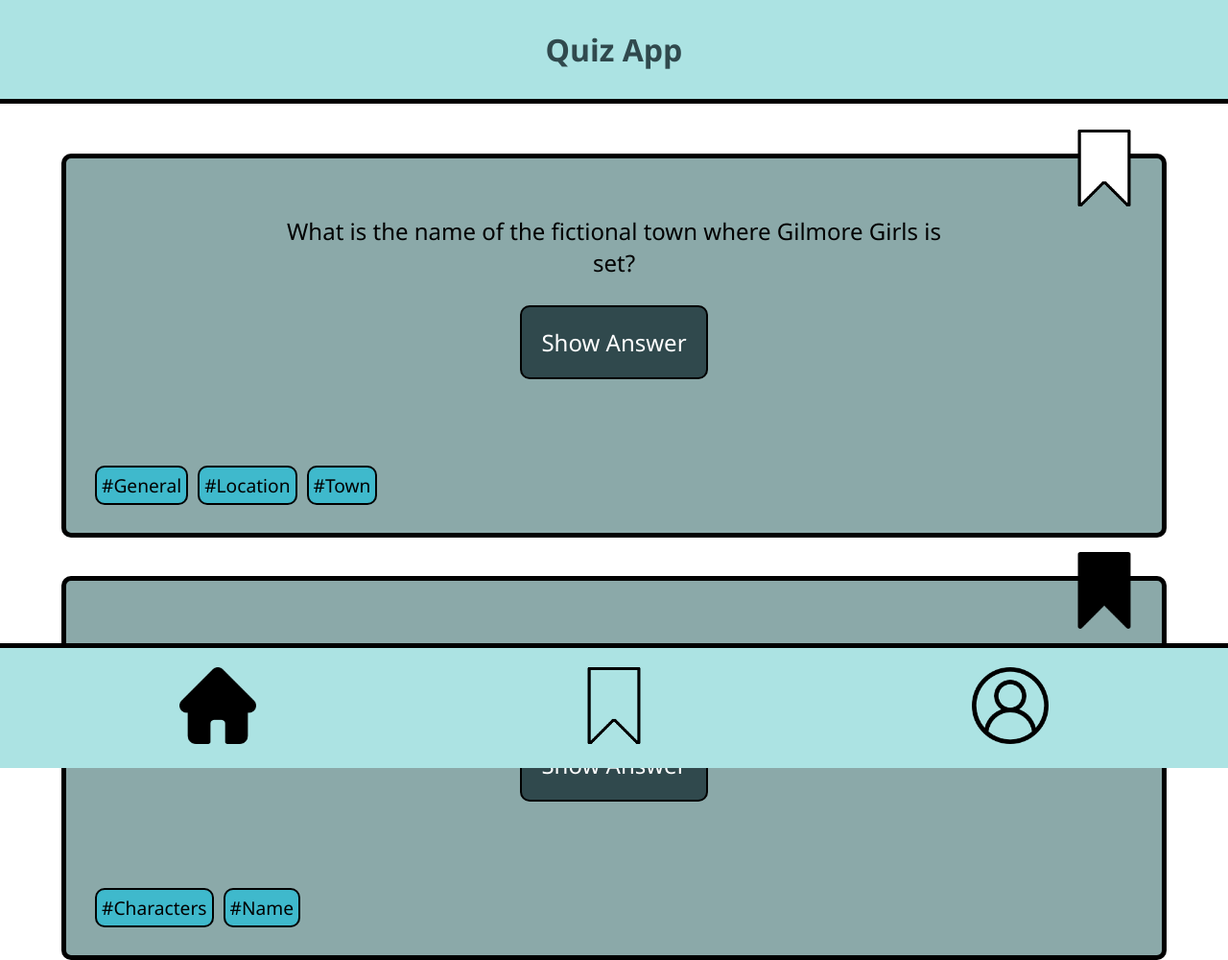
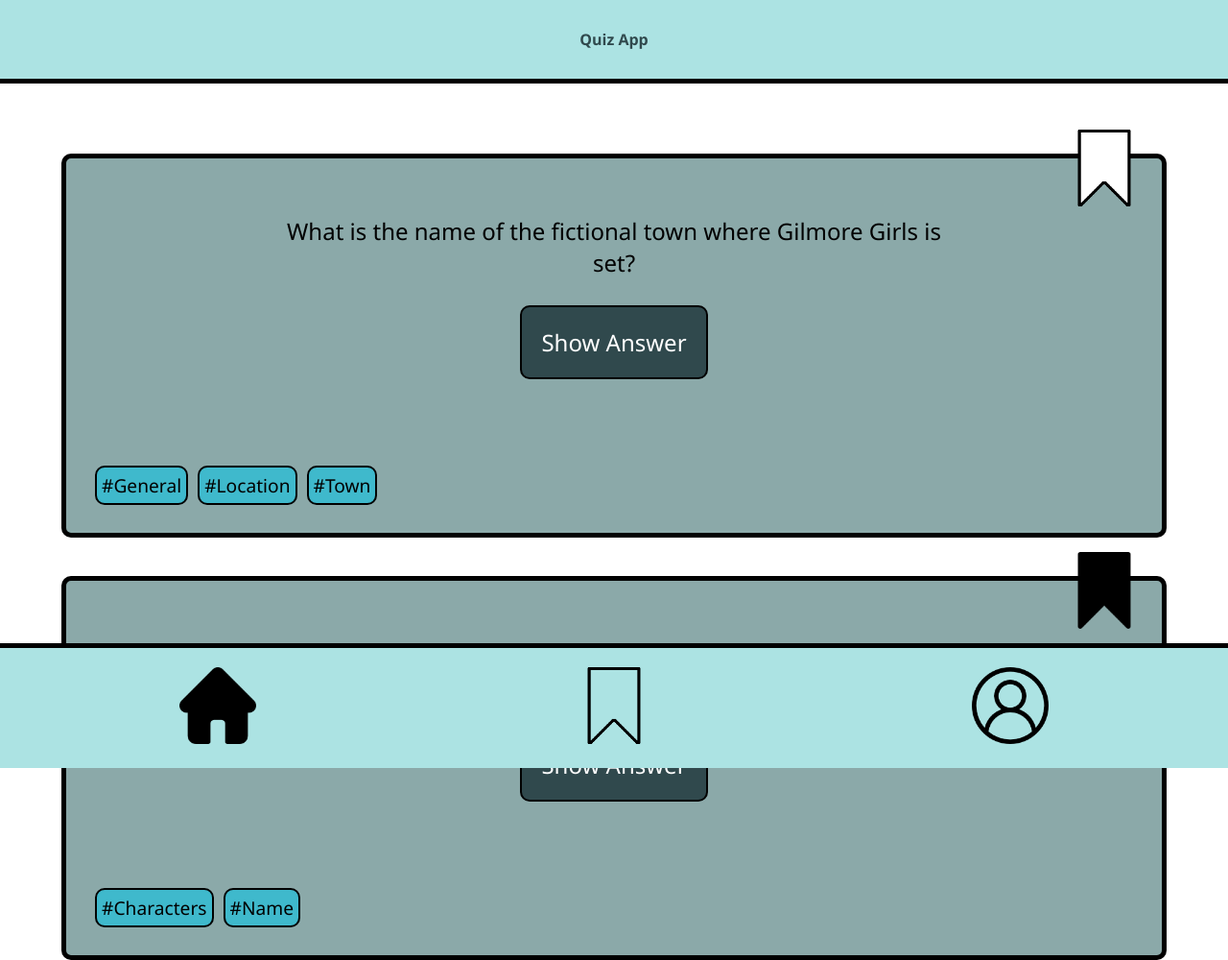
Before and after one commit to uetrozi/charlotte-quiz-app, a plain HTML site: page index.html in a window 1280 px wide. Shown: the top 1000 px of the page at 96% size. Drawn offline with Linux system fonts and the light colour scheme.

Commit message:
fix title

```diff
--- a/Components/header.css
+++ b/Components/header.css
@@ -1,4 +1,4 @@
-header {
+.title {
   font-size: 1rem;
   border-bottom: 5px solid var(--border-color);
   width: 100vw;
--- a/index.html
+++ b/index.html
@@ -7,8 +7,8 @@
    <link rel="stylesheet" href="./style.css">
 </head>
 <body>
-    <header class="title">
-        <h1>Quiz App</h1>
+    <header >
+        <h1 class="title">Quiz App</h1>
     </header>
 
     <main class="main-content">
```
